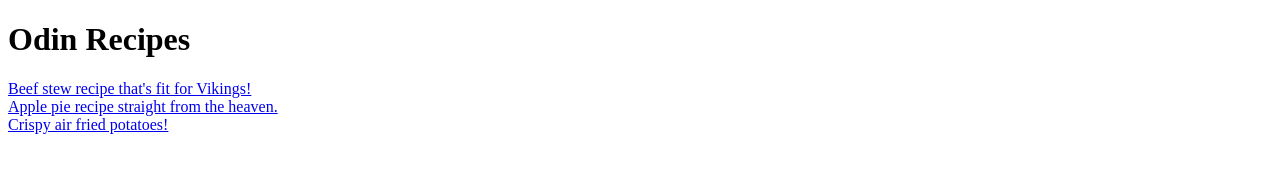
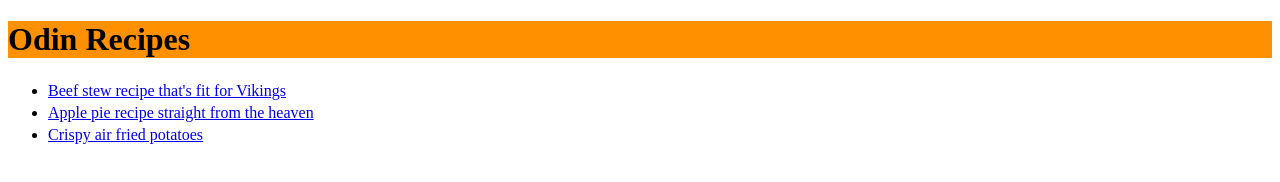
Before and after one commit to AtakanCodes/odin-recipes, a plain HTML site: page index.html in a window 1280 px wide. Drawn offline with Linux system fonts and the light colour scheme.

Commit message:
Add fonts, padding and some bg color to content

```diff
--- a/index.html
+++ b/index.html
@@ -4,17 +4,20 @@
     <meta charset="UTF-8">
     <meta name="viewport" content="width=device-width, initial-scale=1.0">
     <title>Odin Recipes</title>
+    <link rel="stylesheet" href="style.css" />
 </head>
 <body>
 
-    <h1>Odin Recipes</h1>
+    <h1 class="mainTitle">Odin Recipes</h1>
 
-    <a href="recipes/beef-stew/beef-stew.html">Beef stew recipe that's fit for Vikings!</a>
-    <br>
-    <a href="recipes/apple-pie/apple-pie.html">Apple pie recipe straight from the heaven.</a>
-    <br>
-    <a href="recipes/crispy-air-fried-potatoes/crispy-air-fried-potatoes.html">Crispy air fried potatoes!</a>
+    <ul>
+        <li class="foodItem"><a href="recipes/beef-stew/beef-stew.html">Beef stew recipe that's fit for Vikings</a> </li>
 
+        <li class="foodItem"><a href="recipes/apple-pie/apple-pie.html">Apple pie recipe straight from the heaven</a> </li>
+
+        <li class="foodItem"><a href="recipes/crispy-air-fried-potatoes/crispy-air-fried-potatoes.html">Crispy air fried potatoes</a> </li>
+
+    </ul>
 
 
 
--- /dev/null
+++ b/recipes/apple-pie/style.css
@@ -0,0 +1,4 @@
+* {
+    font-family: Papyrus, serif
+
+}
--- /dev/null
+++ b/recipes/beef-stew/style.css
@@ -0,0 +1,3 @@
+* {
+    font-family: Papyrus, serif
+}
--- /dev/null
+++ b/recipes/crispy-air-fried-potatoes/style.css
@@ -0,0 +1,3 @@
+* {
+    font-family: Papyrus, serif
+}
--- /dev/null
+++ b/style.css
@@ -0,0 +1,13 @@
+* {
+    font-family: Copperplate, Papyrus, serif
+
+}
+
+.foodItem {
+    padding-top: 2px;
+    padding-bottom: 2px;
+}
+
+.mainTitle {
+    background-color: rgb(255, 145, 0);
+}
```
Also changed, not shown: recipes/apple-pie/apple-pie.html (+2 -0 lines), recipes/beef-stew/beef-stew.html (+2 -0 lines), recipes/crispy-air-fried-potatoes/crispy-air-fried-potatoes.html (+2 -0 lines).
